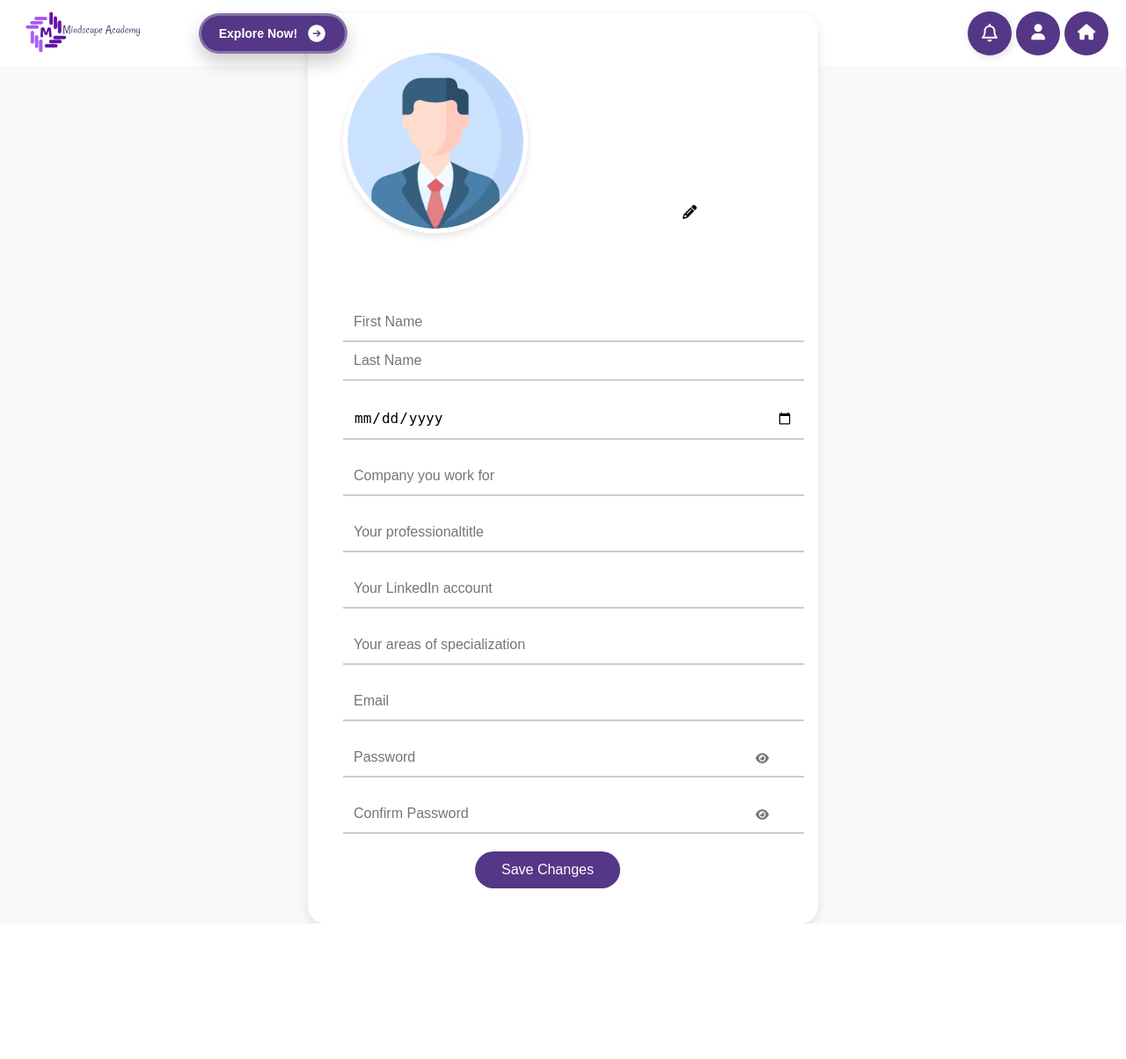
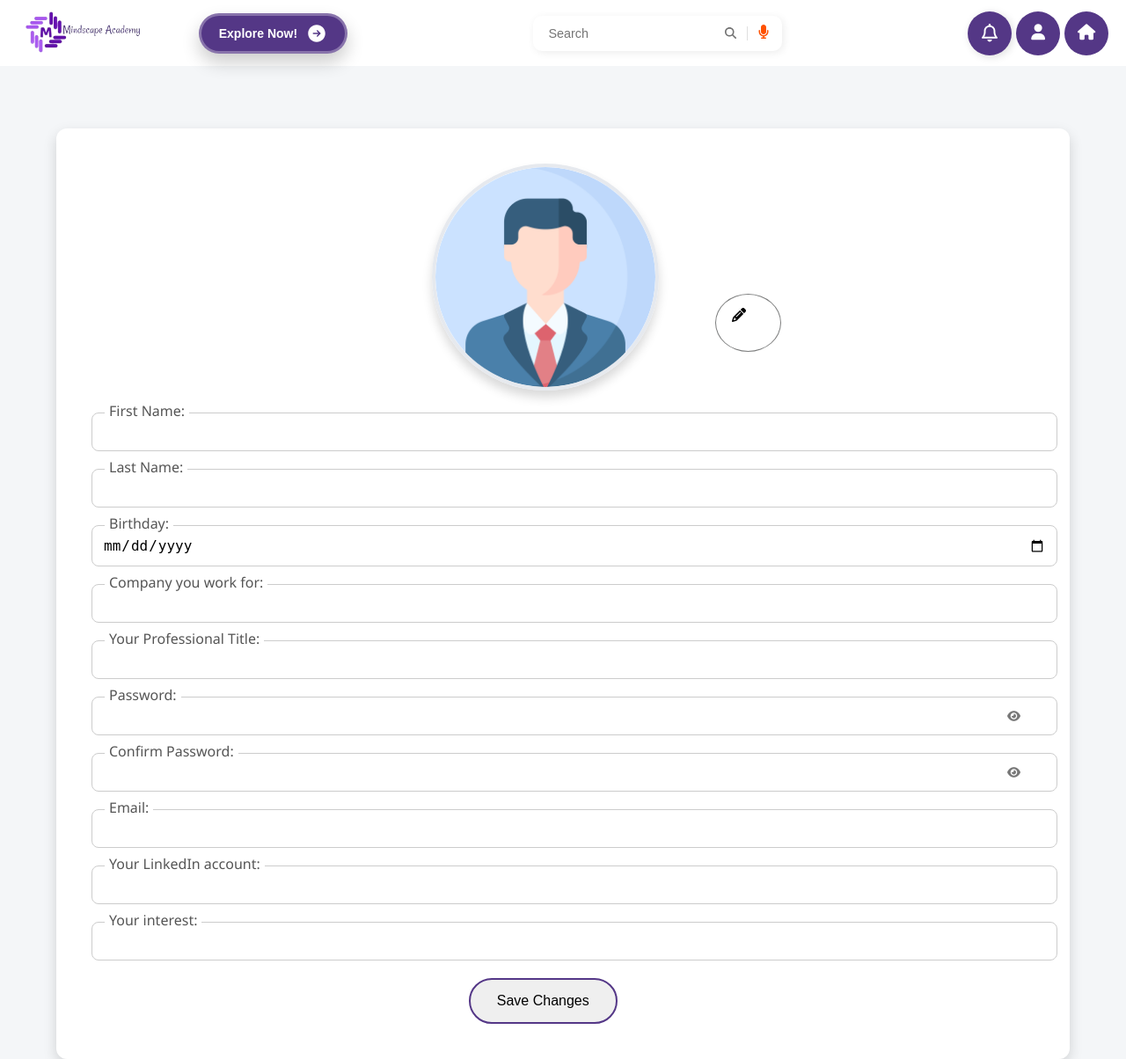
Before and after one commit to reemini/Users-Microservice, a Django app: page /userProfile/editTchProfile/ in a window 1280 px wide. Shown: the whole page at 88% size. Before the commit the page ends 1050 px from the top, so only its background shows below. Run offline with Django 5.2, Linux system fonts and the light colour scheme; a user stored in the database is signed in; some libraries are stand-ins or nearby versions.

Commit message:
edit profiles

```diff
--- a/Users/userProfile/static/css/EditTeacherProfile.css
+++ b/Users/userProfile/static/css/EditTeacherProfile.css
@@ -1,81 +1,119 @@
+/* General styles */
 body {
   font-family: 'Segoe UI', Tahoma, Geneva, Verdana, sans-serif;
   margin: 0;
   padding: 0;
-    background-color: #f9f9f9;
+  background-color: #f4f6f8;
+
 }
 
+/* Container for form */
 .container {
   display: flex;
   justify-content: center;
   align-items: center;
   height: 100vh;
-    margin-top: 4.5%;
+  padding: 0 5%; /* Padding for responsiveness */
+  max-width: 1200px; /* Limit the maximum width of the container */
+  margin-top: 200px;
 }
 
+/* Profile picture section */
 .profile-picture {
-    position: relative;
-    margin-right: 80px;
-    margin-bottom: 15%;
+  flex: 1; /* Takes up 1/3 of the container width */
+  display: flex;
+  flex-direction: column;
+  align-items: center; /* Center image and icon */
+  margin-right: 40px; /* Space between image and form */
 }
 
 .profile-picture img {
-    width: 200px;
-    height: 200px;
+  width: 250px;
+  height: 250px;
+  margin-bottom: 25px;
   border-radius: 50%;
   object-fit: cover;
-    border: 5px solid #fff;
-    box-shadow: 0 4px 8px rgba(0, 0, 0, 0.1);
+  border: 4px solid #e6e9ee; /* Softer border color */
+  box-shadow: 0 8px 12px rgba(0, 0, 0, 0.15); /* Softer shadow */
 }
 
 .edit-icon {
   position: absolute;
-    bottom: 10px;
-    right: 10px;
+  right: 20px; /* Adjusted position; use left/right as per your need */
+  left: 813px;
+  bottom: 400px; /* Adjusted position */
+  width: 50px; /* Define the width */
+  height: 50px; /* Define the height */
   background-color: #fff;
-    border-radius: 50%;
-    padding: 8px;
+  border: 1px solid #7d7e7e;
+  border-radius: 50%; /* Circular shape */
+  padding-bottom: 2px;
+  padding-top: 12px;
+  padding-left: 18px;
+  padding-right: 5px;
   cursor: pointer;
-    transition: background-color 0.3s ease;
-    transition: transform 0.3s ease;
+  transition: background-color 0.3s ease, transform 0.3s ease;
+  z-index: 10; /* Bring icon to front if needed */
 }
 
+
 .edit-icon:hover {
-    background-color: #dccafa;
+  background-color: #f0e7fe; /* Softer hover color */
   transform: scale(1.05);
 }
 
+/* Form section */
 .form {
-    width: 500px;
+  flex: 2; /* Takes up 2/3 of the container width */
   background-color: #fff;
-    border-radius: 20px;
-    box-shadow: 0 4px 12px rgba(0, 0, 0, 0.1);
+  border-radius: 12px;
+  box-shadow: 0 6px 15px rgba(0, 0, 0, 0.15); /* Softer shadow */
   padding: 40px;
 }
 
+/* Form group */
 .form-group {
+  display: flex;
+  flex-direction: column;
   margin-bottom: 20px;
+  position: relative;
+}
+
+.form-group label {
+  position: absolute;
+  top: -13px; /* Adjusts the position above the input */
+  left: 15px; /* Adjusts the position to the left of the input */
+  background-color: #fff;
+  padding: 0 5px; /* Padding around the label text */
+  font-weight: 500;
+  color: #555;
+  display: inline-block;
+  transition: color 0.3s ease;
 }
 
 .form-group input,
 .form-group textarea {
-    width: 100%;
   padding: 12px;
-    border: none;
-    border-bottom: 2px solid #ccc;
+  border: 1px solid #ccc;
+  border-radius: 8px;
   font-size: 16px;
-    background-color: transparent;
+  width: 100%; /* Full width */
   transition: border-color 0.3s ease;
+  background-color: #ffffff; /* Slight background color */
 }
 
-  .form-group input:focus,
-  .form-group textarea:focus {
+.form-group input:focus {
   outline: none;
-    border-bottom-color: #543787;
+  border-color: #7180d0;
+}
+
+.form-group input:focus + label {
+  color: #7180d0;
 }
 
 .password-container {
   position: relative;
+  display: flex; /* For proper alignment */
 }
 
 .show-password {
@@ -93,22 +131,18 @@ body {
 }
 
 .btn-theme {
-    margin-left: 30%;
-    background-color: rgba(84, 55, 134, 1);
-    padding: 12px 30px;
-    border: none;
+  padding: 15px 30px;
+  margin-left: 40%;
+  border: 2px solid #543787;
   border-radius: 30px;
-    color: white;
+  color: rgb(0, 0, 0);
   font-size: 16px;
   text-transform: capitalize;
   transition: all 0.5s ease;
-    transition: background-color 0.3s ease;
-    box-shadow: black;
 }
 
 .btn-theme:hover {
-    color: rgba(84, 55, 134, 1);
-    background-color: rgba(255, 205, 78, 1);
+  background-color: #543787;
+  color: white;
   transform: translateY(-2px);
-
 }
--- a/Users/userProfile/templates/EditTeacherProfile.html
+++ b/Users/userProfile/templates/EditTeacherProfile.html
@@ -17,103 +17,74 @@
           {% csrf_token %}
 
           <div class="profile-picture">
-            <img src="{% static 'images/profile-img.png' %}" alt="" id="user-profile-picture"            />
-            <label for="profile-upload" class="edit-icon"
-              ><i class="fas fa-pencil-alt"></i
-            ></label>
-            <input
-              type="file"
-              id="profile-upload"
-              accept="image/*"
-              style="display: none"
-              name="profile_pic"
+              <img src="{% static 'images/profile-img.png' %}" alt="" id="user-profile-picture" />
+              <label for="profile-upload" class="edit-icon">
+                  <i class="fas fa-pencil-alt"></i>
+              </label>
+              <input type="file" id="profile-upload" accept="image/*" style="display: none" name="profile_pic" />
+          </div>
 
-            />
-          </div>
-          <div class="form-group input-group">
-            <input
-              type="text"
-              id="first-name"
-              name="first_name"
-              placeholder="First Name"
-            />
-            <input
-              type="text"
-              id="last-name"
-              name="last_name"
-              placeholder="Last Name"
-            />
+          <div class="form-group">
+              <label for="first-name">First Name:</label>
+              <input type="text" id="first-name" name="first_name"  />
             </div>
             <div class="form-group">
+              <label for="last-name">Last Name:</label>
+              <input type="text" id="last-name" name="last_name"/>
+          </div>
+
+          <div class="form-group">
+              <label for="birthday">Birthday:</label>
               <input type="date" id="birthday" name="birthday" />
           </div>
 
           <div class="form-group">
-            <input
-              type="text"
-              id="company"
-              name="company"
-              placeholder="Company you work for"
-            />
+              <label for="company">Company you work for:</label>
+              <input type="text" id="company" name="company" />
           </div>
 
           <div class="form-group">
-            <input
-              type="text"
-              id="professional_title"
-              name="professional_title"
-              placeholder="Your professionaltitle"
-            />
+              <label for="professional_title">Your Professional Title:</label>
+              <input type="text" id="professional_title" name="professional_title" />
           </div>
+
           <div class="form-group">
-            <input
-              type="text"
-              id="linkedIn_account"
-              name="linkedIn_account"
-              placeholder="Your LinkedIn account"
-            />
-          </div>
-          <div class="form-group">
-            <input
-              type="text"
-              id="areas_of_specialization"
-              name="areas_of_specialization"
-              placeholder="Your areas of specialization"
-            />
-          </div>
-          <div class="form-group">
-            <input type="email" id="email" name="email" placeholder="Email" />
-          </div>
-          <div class="form-group">
-            <div class="password-container">
-              <input
-                type="password"
-                id="password"
-                name="password"
-                placeholder="Password"
-              />
+            <label for="password">Password:</label>
+                <input type="password" id="password" name="password"  />
                 <button type="button" id="show-password" class="show-password">
                     <i class="fas fa-eye"></i>
                 </button>
+
         </div>
-          </div>
+
         <div class="form-group">
-            <div class="password-container">
-              <input
-                type="password"
-                id="Confirm-password"
-                name="password"
-                placeholder="Confirm Password"
-              />
+            <label for="Confirm-password">Confirm Password:</label>
+                <input type="password" id="Confirm-password" name="password" />
                 <button type="button" id="show-password2" class="show-password">
                     <i class="fas fa-eye"></i>
                 </button>
         </div>
+
+          <div class="form-group">
+              <label for="email">Email:</label>
+              <input type="email" id="email" name="email"  />
           </div>
+
+          <div class="form-group">
+            <label for="linkedIn_account">Your LinkedIn account:</label>
+            <input type="text" id="linkedIn_account" name="linkedIn_account"  />
+        </div>
+
+        <div class="form-group">
+            <label for="areas_of_specialization">Your interest:</label>
+            <input type="text" id="areas_of_specialization" name="areas_of_specialization"  />
+        </div>
+
           <button type="submit" id="save-changes" class="btn-theme">
               Save Changes
           </button>
       </form>
+
       </div>
     </div>
 
```
Also changed, not shown: Users/userProfile/static/css/EditStudentProfile.css (+84 -44 lines), Users/userProfile/templates/EditStudentProfile.html (+44 -27 lines), Users/db.sqlite3. Lines whose indentation alone changed are shown as unchanged.
